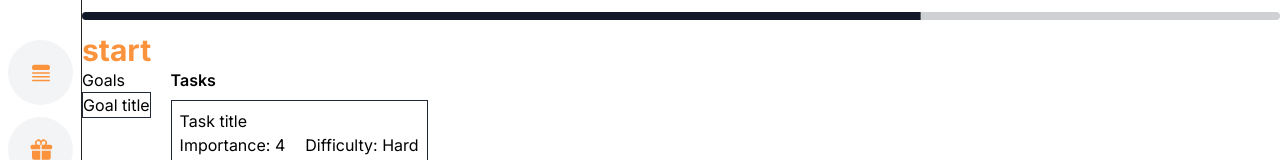
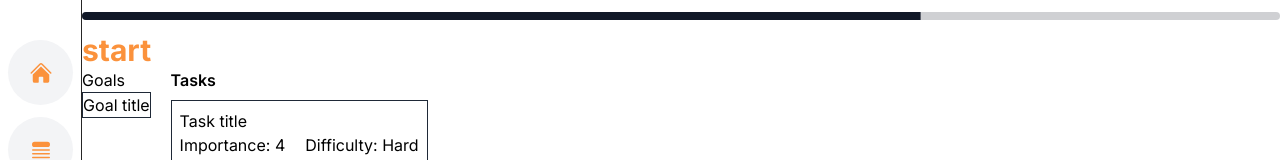
Before and after one commit to GrandeJames/bryzi, a Next.js app: page / in a window 1280 px wide. Shown: the top 160 px of the page. Built offline with nearby package versions, Linux system fonts and the light colour scheme.

Commit message:
Add home button to menu

```diff
--- a/src/components/Menu.tsx
+++ b/src/components/Menu.tsx
@@ -5,10 +5,16 @@ import { QueueListIcon } from "@/components/icons/QueueListIcon";
 import { UserCircleIcon } from "@/components/icons/UserCircleIcon";
 import Link from "next/link";
 import { ReactNode } from "react";
+import { HomeIcon } from "./icons/HomeIcon";
 
 export function Menu() {
   return (
     <div className="flex flex-col space-y-3 w-min border-r h-screen border-neutral-800 px-2 py-10">
+      <Link href={"/"}>
+        <MenuButton>
+          <HomeIcon />
+        </MenuButton>
+      </Link>
       <Link href={"tasks"}>
         <MenuButton>
           <QueueListIcon />
--- /dev/null
+++ b/src/components/icons/HomeIcon.tsx
@@ -0,0 +1,13 @@
+export function HomeIcon({ className }: { className?: string }) {
+  return (
+    <svg
+      xmlns="http://www.w3.org/2000/svg"
+      viewBox="0 0 24 24"
+      fill="currentColor"
+      className="size-6"
+    >
+      <path d="M11.47 3.841a.75.75 0 0 1 1.06 0l8.69 8.69a.75.75 0 1 0 1.06-1.061l-8.689-8.69a2.25 2.25 0 0 0-3.182 0l-8.69 8.69a.75.75 0 1 0 1.061 1.06l8.69-8.689Z" />
+      <path d="m12 5.432 8.159 8.159c.03.03.06.058.091.086v6.198c0 1.035-.84 1.875-1.875 1.875H15a.75.75 0 0 1-.75-.75v-4.5a.75.75 0 0 0-.75-.75h-3a.75.75 0 0 0-.75.75V21a.75.75 0 0 1-.75.75H5.625a1.875 1.875 0 0 1-1.875-1.875v-6.198a2.29 2.29 0 0 0 .091-.086L12 5.432Z" />
+    </svg>
+  );
+}
```
